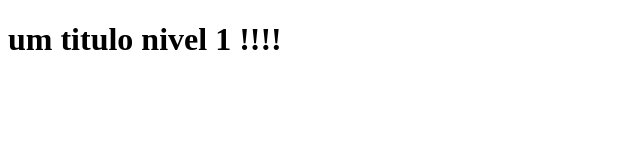
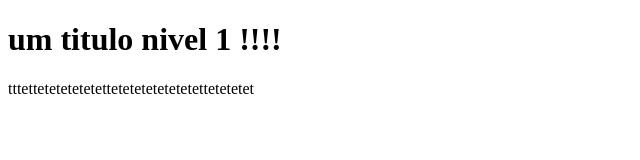
Before and after one commit to Extremme07/git-demo1, a plain HTML site: page index.html in a window 1280 px wide. Shown: the whole page, without its empty margins (0-640 px from the left). Drawn offline with Linux system fonts and the light colour scheme.

Commit message:
add paragrafo ao index.html

```diff
--- a/index.html
+++ b/index.html
@@ -9,6 +9,6 @@
     <h1>
         um titulo nivel 1 !!!!
     </h1>
-
+    <p> tttettetetetetetettetetetetetetetettetetetet</p>
 </body>
 </html>
```
